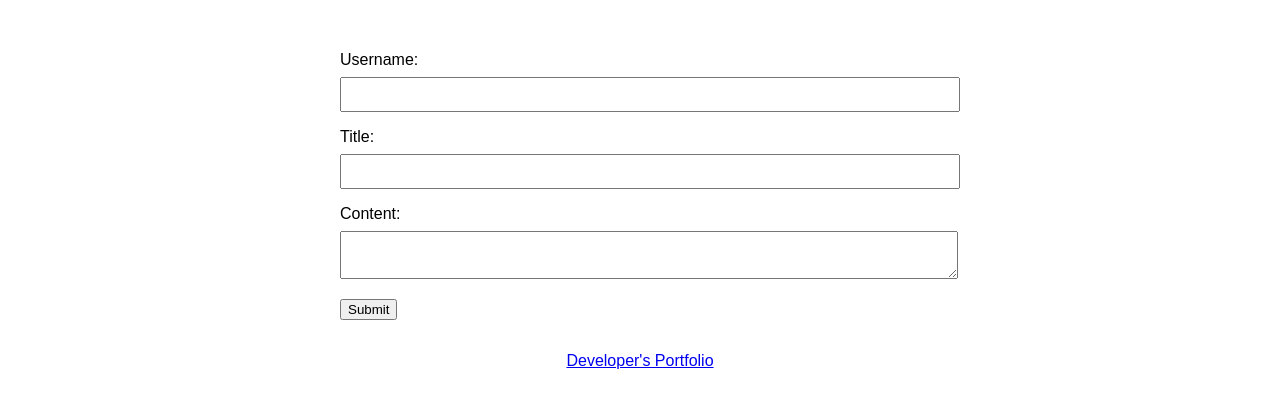
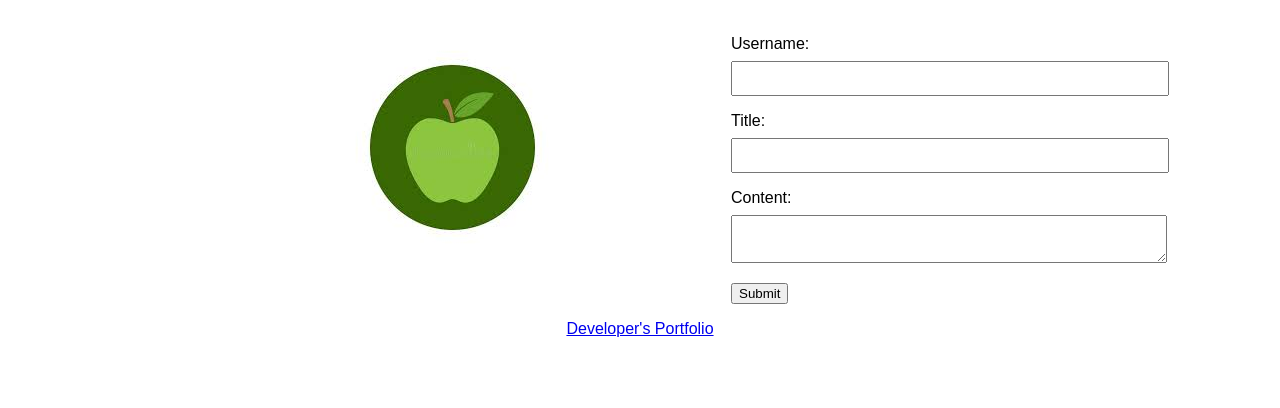
Before and after one commit to markjas0n/Special-invention, a plain HTML site: page index.html in a window 1280 px wide. Shown: the part 106-514 px from the top of the page. Drawn offline with Linux system fonts and the light colour scheme; files that its build step writes are made by us from their sources; files whose address does not match are found by name.

Commit message:
fixed width of form div input.

```diff
--- a/assets/css/form.css
+++ b/assets/css/form.css
@@ -11,9 +11,23 @@ header, footer {
 main {
     max-width: 600px;
     margin: 0 auto;
-    padding: 1rem;
+    padding: 0 px;
+}
+.form-container {
+    display:flex;
+    align-items: flex-start;
+    padding: center-right;
 }
 
+.form-image {
+    max-width: 600px;
+    margin-right: 1rem;
+    padding-right: 150px;
+}
+form {
+    padding: 20px, 20px, 20px, 20px;
+    flex-grow: 1;
+}
 form div {
     margin-bottom: 1rem;
 }
@@ -24,7 +38,7 @@ form div label {
 }
 
 form div input, form div textarea {
-    width: 100%;
+    width: 200%;
     padding: 0.5rem;
 }
 
--- a/index.html
+++ b/index.html
@@ -17,7 +17,9 @@
         <h1>New Blog Post</h1>
     </header>
     <main>
-        <form id="blogForm">
+        <div class="form-container">
+            <img src="/Users/markjason/Bootcamp/Challenges/Personal-Blog/img/placeholder.jpeg" alt="Description of the image" class="form-image">
+            <form id="blogForm">
             <div>
                 <label for="username">Username:</label>
                 <input type="text" id="username" name="username" required>
```
Also changed, not shown: img/placeholder.jpeg (added), 2 other files.
